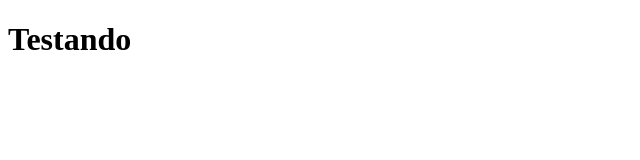
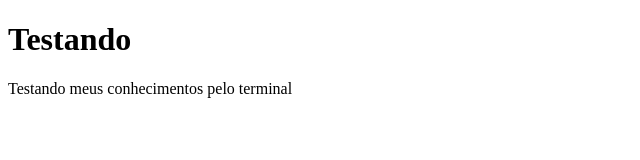
Before and after one commit to ManoelRodriguez/cafeteria, a plain HTML site: page index.html in a window 1280 px wide. Shown: the whole page, without its empty margins (0-640 px from the left). Drawn offline with Linux system fonts and the light colour scheme.

Commit message:
Changing the index for second time

```diff
--- a/index.html
+++ b/index.html
@@ -8,5 +8,6 @@
 </head>
 <body>
     <h1>Testando</h1>
+    <p>Testando meus conhecimentos pelo terminal</p>
 </body>
 </html>
```
